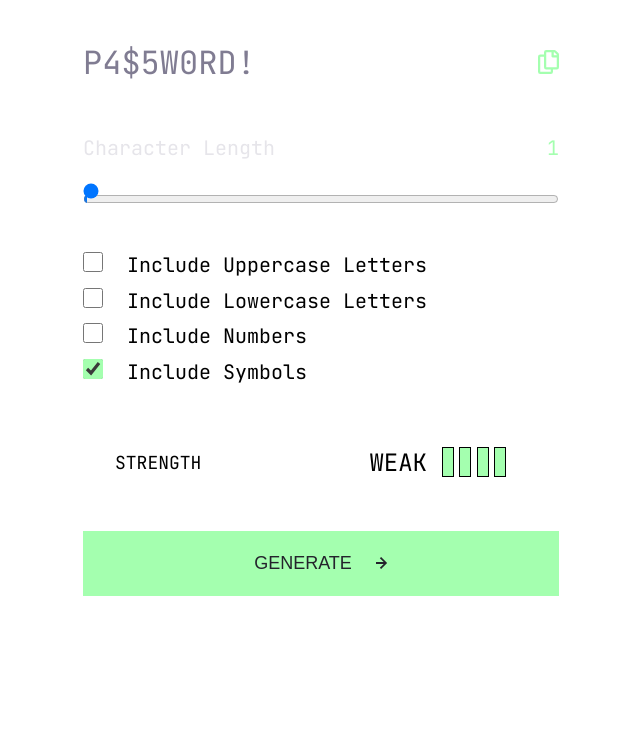
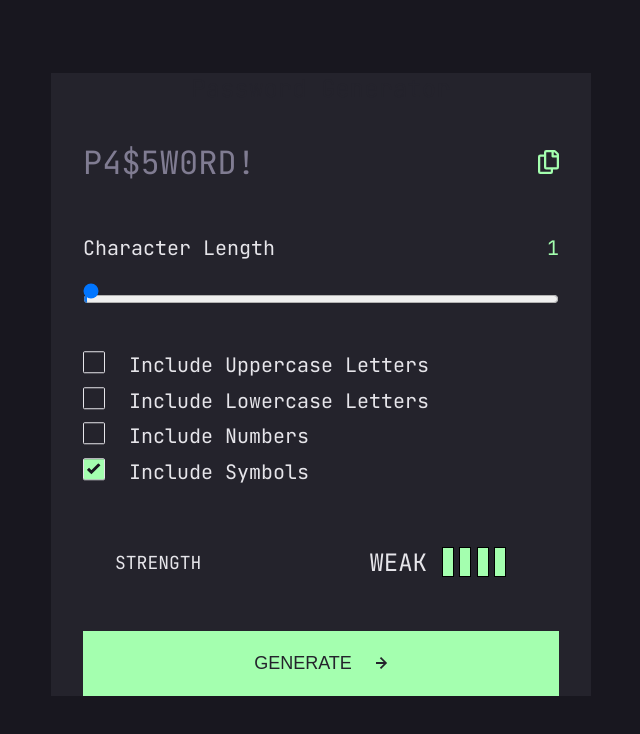
Before and after one commit to nikeshnaik/password_generator, a React (Create React App) app: page / in a window 1280 px wide. Shown: the top 734 px of the page, without its empty margins (319-959 px from the left). Built offline with nearby package versions, Linux system fonts and the light colour scheme.

Commit message:
fix: custom checkbox with svg tick, overall background color update

```diff
--- a/src/App.module.css
+++ b/src/App.module.css
@@ -1,6 +1,8 @@
 .App {
   font-size: 2rem;
   width: 54rem;
+  background-color: var(--light-black);
+  color: var(--white-plae);
 }
 
 .app_name {
@@ -14,7 +16,6 @@
   display: flex;
   padding: 1.9rem 3.2rem 1.9rem 3.2rem;
   justify-content: space-between;
-  /* background-color: var(--light-black); */
   align-items: center
 }
 
--- a/src/components/FilterBox/filterbox.module.css
+++ b/src/components/FilterBox/filterbox.module.css
@@ -19,11 +19,16 @@
     height: 2.8rem;
     outline: none;
     padding: 1.6rem 0 3.2rem 0;
+    background-color: var(--light-black);
 }
 
 #slider::-moz-range-track {
-    background-color: var(--light-black);
+    background-color: var(--black);
     height: 0.8rem;
+}
+
+#slider::-moz-range-progress {
+    background-color: var(--bright-green)
 }
 
 #slider::-moz-range-thumb {
@@ -48,12 +53,47 @@
     color: var(--white-plae);
 }
 
+.filterContainer {
+    display: flex;
+}
+
 .filterContainer>label {
+
     margin-left: 2.4rem;
 }
 
-.filterContainer>input {
+
+input[type="checkbox"] {
+    display: flex;
+    justify-content: center;
+    align-items: center;
     width: 2rem;
     height: 2rem;
-    accent-color: var(--bright-green);
+    font: inherit;
+    appearance: none;
+    border: 0.1rem var(--white-plae) solid;
+    border-radius: 0.15rem;
+    transform: translateY(-0.075rem);
 }
+
+
+
+/* Revert back here */
+input[type="checkbox"]::before {
+    content: "";
+    width: 2rem;
+    height: 2rem;
+    transform: scale(0);
+    transition: 120ms transform ease-in-out;
+    background-color: var(--bright-green);
+    transform-origin: bottom left;
+    background-image: url(../../assets/images/icon-check.svg);
+    background-repeat: no-repeat;
+    background-position: center;
+}
+
+
+
+input[type="checkbox"]:checked::before {
+    transform: scale(1);
+}
--- a/src/index.css
+++ b/src/index.css
@@ -31,5 +31,6 @@ body {
   justify-content: center;
   align-items: center;
   /* Check this height should be 100vh but converted to fit current css */
-  height: 60rem;
+  height: 80rem;
+  background-color: var(--black);
 }
```
